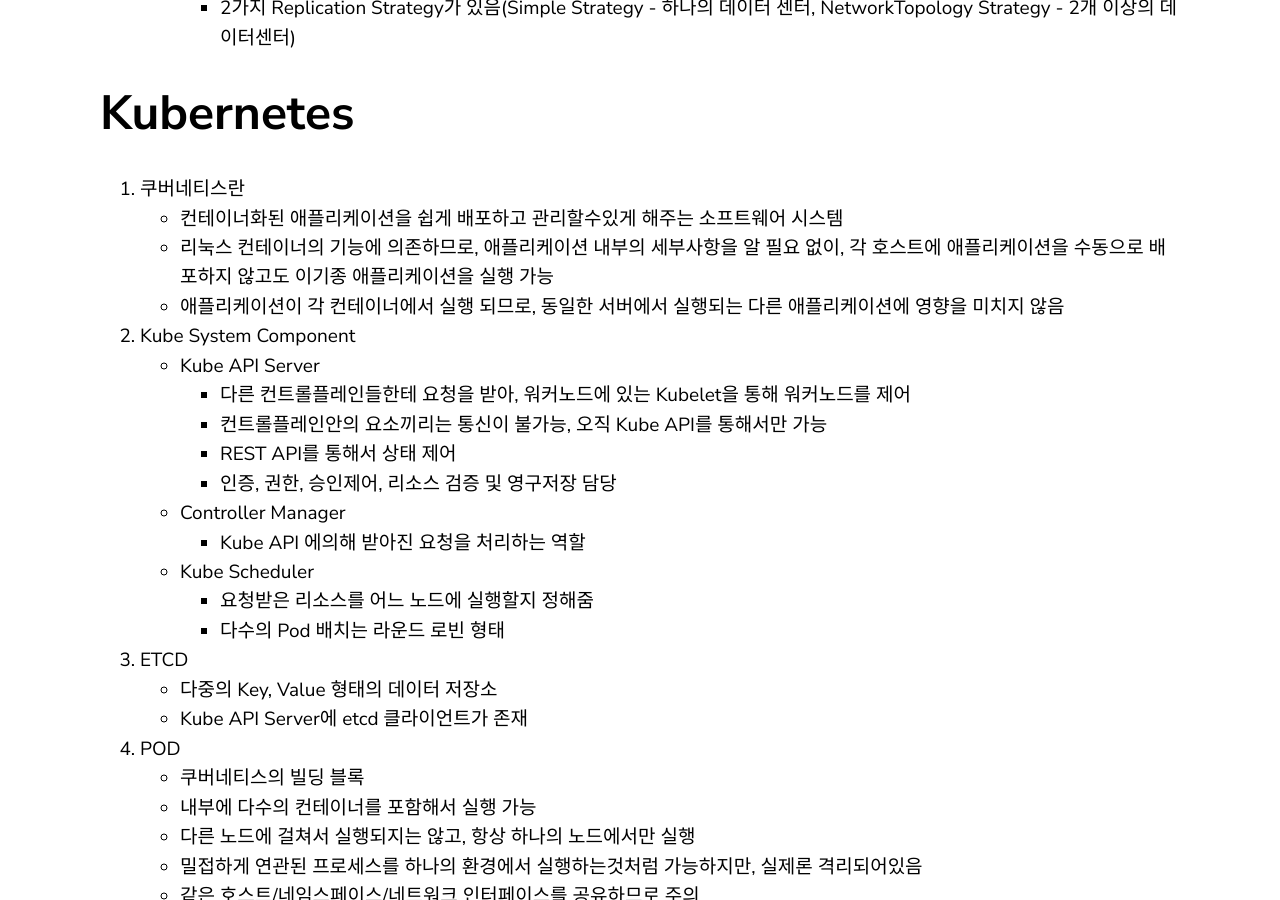
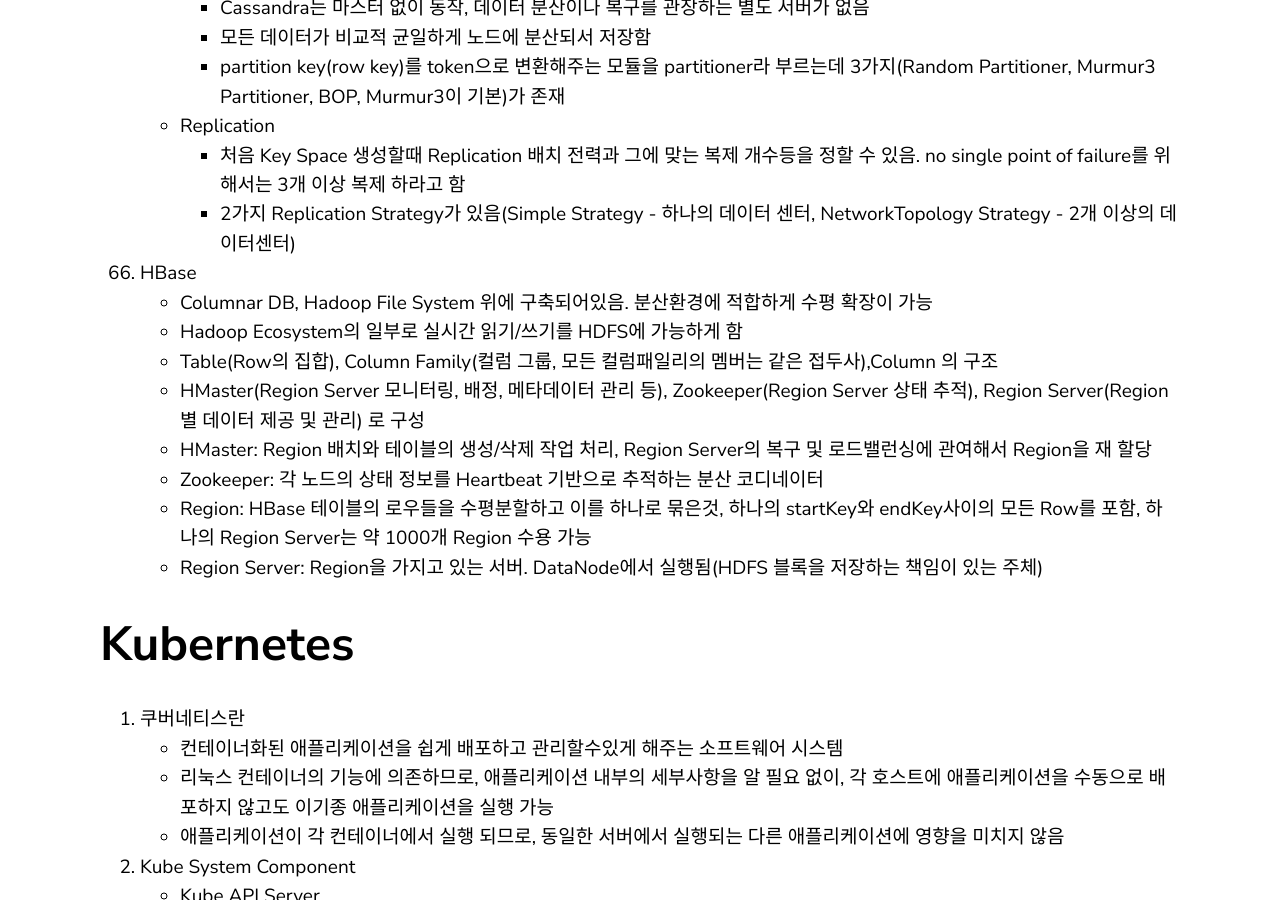
Before and after one commit to yoowonyoung/yoowonyoung.github.io, a Jekyll site: the page built from _posts/2020-08-11-Interview-03.md, in a window 1280 px wide and 900 px high, scrolled down 48112 px. Built offline with Jekyll 4.4.1, drawn with Linux system fonts in a browser that asks for light colours; comment, search, counter and statistics services are not loaded; some of the changed text lies outside the part shown.

Commit message:
Update 2020-08-11-Interview-03.md

```diff
--- a/_posts/2020-08-11-Interview-03.md
+++ b/_posts/2020-08-11-Interview-03.md
@@ -1311,6 +1311,10 @@
         * 캐시 데이터 저장 이외에도 인증 토큰 저장, Ranking Board,세션 클러스터링등 다양하게 쓰임
         * Redis는 기본적으로 Single Thread기 떄문에 초당 처리시간이 긴 명령어를 넣으면 그 뒤에건 밀림(짧은 Get/Set같은건 초당 10만개도 가능하다함)
         * 클러스터 구성도 가능하다고 함
+        * 서버의 주 메모리에 상주하면서, 작업을 위해서 디스크까지 왕복해야한다는 단점이 사라짐
+        * 기본으로 복제 아키텍처를 사용하며 비동기식 복제를 지원하므로 데이터가 여러 복제 서버에 복제 될 수 있음. 주 서버에 장애가 발생해도 여러 서버로 분산될 수 있으므로 읽기, 쓰기 성능이 더 좋고 빠른 복구가 가능함. 지속성을 위해 특정 시점 백업도 된다고 함
+        * 캐싱, 채팅, 메시징, 세션 스토어 등등 다양한 방법으로 활용 가능
+        * Spring 에서는 Spring Data Redis를 사용해서 ResidTemplate(String, List, Set 등을 기반으로 접근), RedisRepository(JPA처럼 객체 기반으로 접근) 2가지 접근 방식으로 Redis에 접근해사 사용 가능
 
 66. Kafka
     - 카프카는 기본적으로 Publish-Subscribe 모델을 구현한 분산 메시징 시스템
@@ -1404,6 +1408,16 @@
         * 처음 Key Space 생성할때 Replication 배치 전력과 그에 맞는 복제 개수등을 정할 수 있음. no single point of failure를 위해서는 3개 이상 복제 하라고 함
         * 2가지 Replication Strategy가 있음(Simple Strategy - 하나의 데이터 센터, NetworkTopology Strategy - 2개 이상의 데이터센터)
 
+71. HBase
+    - Columnar DB, Hadoop File System 위에 구축되어있음. 분산환경에 적합하게 수평 확장이 가능
+    - Hadoop Ecosystem의 일부로 실시간 읽기/쓰기를 HDFS에 가능하게 함
+    - Table(Row의 집합), Column Family(컬럼 그룹, 모든 컬럼패일리의 멤버는 같은 접두사),Column 의 구조
+    - HMaster(Region Server 모니터링, 배정, 메타데이터 관리 등), Zookeeper(Region Server 상태 추적), Region Server(Region별 데이터 제공 및 관리) 로 구성
+    - HMaster: Region 배치와 테이블의 생성/삭제 작업 처리, Region Server의 복구 및 로드밸런싱에 관여해서 Region을 재 할당
+    - Zookeeper: 각 노드의 상태 정보를 Heartbeat 기반으로 추적하는 분산 코디네이터
+    - Region: HBase 테이블의 로우들을 수평분할하고 이를 하나로 묶은것, 하나의 startKey와 endKey사이의 모든 Row를 포함, 하나의 Region Server는 약 1000개 Region 수용 가능
+    - Region Server: Region을 가지고 있는 서버. DataNode에서 실행됨(HDFS 블록을 저장하는 책임이 있는 주체)
+
 # Kubernetes
 
 0. 쿠버네티스란
```
